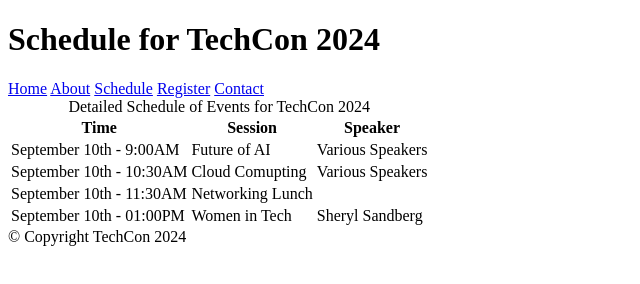
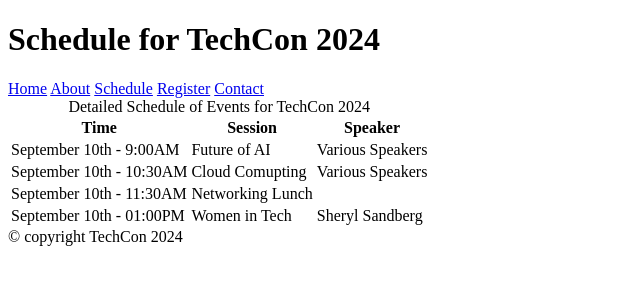
Before and after one commit to codenant/TechCon_HTML, a plain HTML site: page techcon_website/schedule.html in a window 1280 px wide. Shown: the full height of the page, 0-640 px from the left. Drawn offline with Linux system fonts and the light colour scheme.

Commit message:
Made some edits to the caption and footer of schedule page

```diff
--- a/techcon_website/schedule.html
+++ b/techcon_website/schedule.html
@@ -46,6 +46,6 @@
             </tr>
         </table>
     </main>
-    <footer>&copy; Copyright TechCon 2024</footer>
+    <footer>&copy; copyright TechCon 2024</footer>
 </body>
 </html>
```
